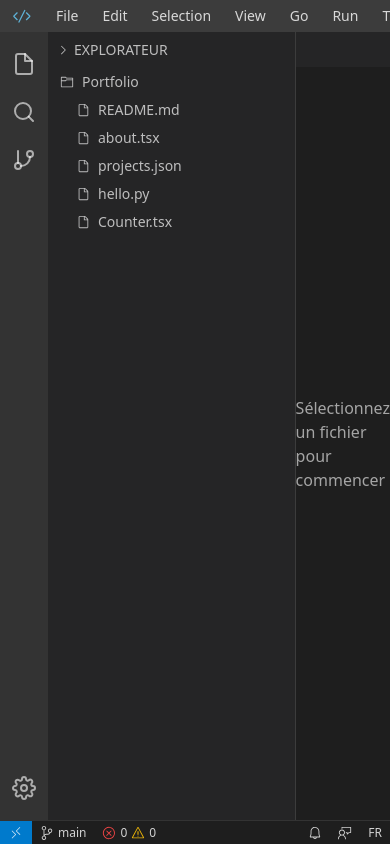
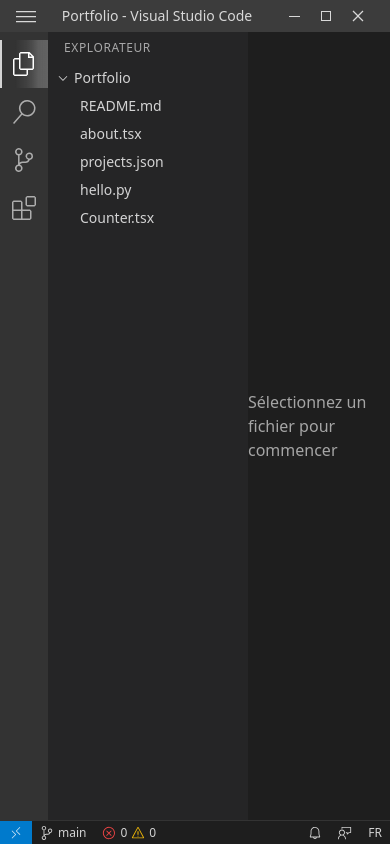
Before and after one commit to Zat-Code/portfolio, a React (Vite) app: page / in a window 390 px wide. Built offline with nearby package versions, Linux system fonts and the light colour scheme.

Commit message:
add responsive

```diff
--- a/src/App.tsx
+++ b/src/App.tsx
@@ -1,11 +1,20 @@
 import VSCodeLayout from './layouts/VSCodeLayout'
+import { FileProvider } from './context/FileContext'
+import { LanguageProvider } from './context/LanguageContext'
+import { ThemeProvider } from './context/ThemeContext'
 import './styles/editor.css'
 
 function App() {
   return (
-    <div className="w-screen h-screen overflow-hidden bg-[#1e1e1e] text-white">
-      <VSCodeLayout />
-    </div>
+    <LanguageProvider>
+      <FileProvider>
+        <ThemeProvider>
+          <div className="h-screen">
+            <VSCodeLayout />
+          </div>
+        </ThemeProvider>
+      </FileProvider>
+    </LanguageProvider>
   )
 }
 
--- a/src/components/ActivityBar/index.tsx
+++ b/src/components/ActivityBar/index.tsx
@@ -1,20 +1,46 @@
-import { FiFile, FiSearch, FiGitBranch, FiSettings } from 'react-icons/fi';
+import { VscFiles, VscSearch, VscSourceControl, VscExtensions } from 'react-icons/vsc';
 
-const ActivityBar = () => {
+interface ActivityBarProps {
+  onSidebarToggle: () => void;
+  isSidebarOpen: boolean;
+}
+
+const ActivityBar = ({ onSidebarToggle, isSidebarOpen }: ActivityBarProps) => {
   return (
-    <div className="w-12 bg-[#333333] flex flex-col items-center py-2">
-      <button className="p-3 text-white/60 hover:text-white">
-        <FiFile size={24} />
+    <div className="h-full flex flex-col items-center py-2">
+      <button
+        className={`
+          w-12 h-12 flex items-center justify-center
+          relative
+          ${isSidebarOpen
+            ? 'text-white after:absolute after:left-0 after:top-0 after:h-full after:w-[2px] after:bg-[#d4d4d4]'
+            : 'text-white/60 hover:text-white'
+          }
+          transition-all duration-200
+          hover:bg-[#2a2d2e]
+          overflow-hidden
+          group
+        `}
+        onClick={onSidebarToggle}
+      >
+        <VscFiles className="text-2xl relative z-10" />
+        <div className="absolute inset-0">
+          <div className="absolute inset-0 animate-shine-silver bg-gradient-to-r from-transparent via-[#C0C0C0]/20 to-transparent" />
+          <div className="absolute inset-0 animate-shine-silver-delayed bg-gradient-to-r from-transparent via-white/15 to-transparent" />
+          <div className="absolute inset-0 animate-shine-silver-bright bg-gradient-to-r from-transparent via-[#E8E8E8]/10 to-transparent" />
+        </div>
       </button>
-      <button className="p-3 text-white/60 hover:text-white">
-        <FiSearch size={24} />
+
+      <button className="w-12 h-12 flex items-center justify-center text-white/60 hover:text-white hover:bg-[#2a2d2e]">
+        <VscSearch className="text-2xl" />
       </button>
-      <button className="p-3 text-white/60 hover:text-white">
-        <FiGitBranch size={24} />
+
+      <button className="w-12 h-12 flex items-center justify-center text-white/60 hover:text-white hover:bg-[#2a2d2e]">
+        <VscSourceControl className="text-2xl" />
       </button>
-      <div className="flex-1" />
-      <button className="p-3 text-white/60 hover:text-white">
-        <FiSettings size={24} />
+
+      <button className="w-12 h-12 flex items-center justify-center text-white/60 hover:text-white hover:bg-[#2a2d2e]">
+        <VscExtensions className="text-2xl" />
       </button>
     </div>
   );
--- a/src/components/Editor/EditorStatusBar.tsx
+++ b/src/components/Editor/EditorStatusBar.tsx
@@ -7,7 +7,7 @@
 
 const EditorStatusBar = ({ line, column, language, encoding = 'UTF-8' }: EditorStatusBarProps) => {
   return (
-    <div className="flex items-center justify-between px-4 py-1 text-sm bg-[#1e1e1e] text-white/60 border-t border-[#333]">
+    <div className="h-6 bg-[#1e1e1e] text-white/60 text-xs flex items-center justify-between px-4 border-t border-[#333]">
       <div className="flex items-center space-x-4">
         <span>
           Ln {line}, Col {column}
--- a/src/components/Editor/index.tsx
+++ b/src/components/Editor/index.tsx
@@ -1,21 +1,9 @@
 import { useState } from 'react';
 import { useFiles } from '../../context/FileContext';
 import { useLanguage } from '../../context/LanguageContext';
-import CodeEditor from './CodeEditor';
 import EditorBlock from './EditorBlock';
 import EditorStatusBar from './EditorStatusBar';
-import CounterDemo from './demos/CounterDemo';
-
-interface EditorBlock {
-  id: string;
-  type: 'code' | 'component';
-  content: string | React.ReactNode;
-  language?: string;
-}
-
-const DEMO_COMPONENTS: Record<string, React.ReactNode> = {
-  'Counter.tsx': <CounterDemo />
-};
+import TabsBar from '../TabsBar';
 
 const Editor = () => {
   const { activeFile } = useFiles();
@@ -24,19 +12,16 @@
 
   if (!activeFile) {
     return (
-      <div className="flex-1 bg-[#1e1e1e] text-white/60 flex items-center justify-center">
-        <span>{t('select.file')}</span>
+      <div className="h-full flex items-center justify-center text-white/60">
+        {t('select.file')}
       </div>
     );
   }
 
-  const demoComponent = DEMO_COMPONENTS[activeFile.name];
-
   return (
-    <div className="flex-1 bg-[#1e1e1e] text-white/80 flex flex-col">
-      <div className="flex-1 flex overflow-hidden">
-        {/* Zone de code */}
-        <div className="flex-1 p-4 font-mono overflow-auto">
+    <div className="h-full flex flex-col">
+      <TabsBar />
+      <div className="flex-1 overflow-auto">
         <EditorBlock
           type="code"
           content={activeFile.content[language]}
@@ -44,15 +29,6 @@
           onCursorPositionChange={setCursorPosition}
         />
       </div>
-
-        {/* Zone de démo */}
-        {demoComponent && (
-          <div className="w-80 border-l border-[#333] p-4 overflow-auto">
-            {demoComponent}
-          </div>
-        )}
-      </div>
-
       <EditorStatusBar
         line={cursorPosition.line}
         column={cursorPosition.column}
--- a/src/components/MenuBar/index.tsx
+++ b/src/components/MenuBar/index.tsx
@@ -2,23 +2,41 @@
   VscChromeMinimize,
   VscChromeMaximize,
   VscChromeClose,
-  VscCode,
-  VscChevronLeft,
-  VscChevronRight,
-  VscSearch
-} from 'react-icons/vsc'
+  VscCode
+} from 'react-icons/vsc';
 
-const MenuBar = () => {
-  const menuItems = ['File', 'Edit', 'Selection', 'View', 'Go', 'Run', 'Terminal', 'Help']
+interface MenuBarProps {
+  isMobile?: boolean;
+}
+
+const MenuBar = ({ isMobile = false }: MenuBarProps) => {
+  const menuItems = ['File', 'Edit', 'Selection', 'View', 'Go', 'Run', 'Terminal', 'Help'];
+
+  if (isMobile) {
+    return (
+      <div className="py-2">
+        {menuItems.map((item) => (
+          <div
+            key={item}
+            className="px-4 py-2 text-white/80 hover:bg-[#505050]"
+          >
+            {item}
+          </div>
+        ))}
+      </div>
+    );
+  }
 
   return (
     <div className="h-8 bg-[#3c3c3c] flex items-center justify-between select-none">
       {/* Logo et Menu Items */}
-      <div className="flex items-center">
+      <div className="flex items-center flex-1">
         <div className="flex items-center px-3 hover:bg-[#505050]">
           <VscCode className="text-[#5FB2D7] text-xl" />
         </div>
 
+        {/* Menu items - cachés sur petit écran */}
+        <div className="hidden lg:flex">
           {menuItems.map((item) => (
             <button
               key={item}
@@ -28,14 +46,15 @@
             </button>
           ))}
         </div>
+      </div>
 
-      {/* Titre du projet */}
-      <div className="flex-1 text-center text-white/80 text-sm">
+      {/* Titre du projet - centré et visible sur tous les écrans */}
+      <div className="absolute left-1/2 transform -translate-x-1/2 text-white/80 text-sm truncate max-w-[200px] md:max-w-none">
         Portfolio - Visual Studio Code
       </div>
 
-      {/* Window Controls */}
-      <div className="flex">
+      {/* Window Controls - toujours visibles */}
+      <div className="flex ml-auto">
         <button className="px-3 hover:bg-[#505050] h-8 flex items-center">
           <VscChromeMinimize className="text-white/80" />
         </button>
@@ -47,7 +66,7 @@
         </button>
       </div>
     </div>
-  )
-}
+  );
+};
 
-export default MenuBar
+export default MenuBar;
--- a/src/components/Sidebar/index.tsx
+++ b/src/components/Sidebar/index.tsx
@@ -1,36 +1,30 @@
 import { useFiles } from '../../context/FileContext';
 import { useLanguage } from '../../context/LanguageContext';
-import { VscChevronRight, VscFolder, VscFile } from 'react-icons/vsc';
+import { VscChevronRight, VscChevronDown } from 'react-icons/vsc';
 
 const Sidebar = () => {
-  const { files, activeFile, setActiveFile } = useFiles();
+  const { files, setActiveFile } = useFiles();
   const { t } = useLanguage();
 
   return (
-    <div className="w-64 bg-[#252526] border-r border-[#3c3c3c]">
-      <div className="p-2 text-sm text-white/70 flex items-center">
-        <VscChevronRight className="mr-1" />
-        <span>{t('explorer')}</span>
+    <div className="h-full text-sm">
+      <div className="px-4 py-2 uppercase tracking-wider text-xs text-white/60">
+        {t('explorer')}
       </div>
 
-      <div className="px-2">
-        <div className="flex items-center p-1 text-sm text-white/70">
-          <VscFolder className="mr-2" />
+      <div className="text-white/80">
+        <div className="flex items-center px-2 py-1 hover:bg-[#2a2d2e] cursor-pointer">
+          <VscChevronDown className="mr-1" />
           <span>Portfolio</span>
         </div>
 
-        <div className="ml-4">
+        <div className="pl-6">
           {files.map((file) => (
             <div
               key={file.id}
-              className={`flex items-center p-1 text-sm cursor-pointer ${
-                activeFile?.id === file.id
-                  ? 'bg-[#37373d] text-white'
-                  : 'text-white/70 hover:bg-[#2a2d2e]'
-              }`}
+              className="flex items-center px-2 py-1 hover:bg-[#2a2d2e] cursor-pointer"
               onClick={() => setActiveFile(file)}
             >
-              <VscFile className="mr-2" />
               <span>{file.name}</span>
             </div>
           ))}
--- a/src/layouts/VSCodeLayout.tsx
+++ b/src/layouts/VSCodeLayout.tsx
@@ -3,28 +3,88 @@
 import Sidebar from '../components/Sidebar'
 import Editor from '../components/Editor'
 import StatusBar from '../components/StatusBar'
-import TabsBar from '../components/TabsBar'
-import { FileProvider } from '../context/FileContext'
-import { LanguageProvider } from '../context/LanguageContext'
+import { useState } from 'react'
+import { VscMenu, VscChromeMinimize, VscChromeMaximize, VscChromeClose } from 'react-icons/vsc'
 
 const VSCodeLayout = () => {
+  const [isSidebarOpen, setIsSidebarOpen] = useState(true);
+  const [isMobileMenuOpen, setIsMobileMenuOpen] = useState(false);
+
   return (
-    <LanguageProvider>
-      <FileProvider>
-        <div className="h-full flex flex-col">
-          <MenuBar />
-          <div className="flex-1 flex">
-            <ActivityBar />
+    <div className="h-screen flex flex-col bg-[#1e1e1e] text-white overflow-hidden">
+      {/* MenuBar mobile */}
+      <div className="lg:hidden flex items-center h-8 bg-[#3c3c3c] px-4 justify-between">
+        <button
+          onClick={() => setIsMobileMenuOpen(!isMobileMenuOpen)}
+          className="text-white/80 hover:text-white"
+        >
+          <VscMenu size={20} />
+        </button>
+
+        {/* Titre centré */}
+        <div className="text-white/80 text-sm truncate max-w-[200px]">
+          Portfolio - Visual Studio Code
+        </div>
+
+        {/* Window Controls */}
+        <div className="flex">
+          <button className="px-2 hover:bg-[#505050] h-8 flex items-center">
+            <VscChromeMinimize className="text-white/80" size={16} />
+          </button>
+          <button className="px-2 hover:bg-[#505050] h-8 flex items-center">
+            <VscChromeMaximize className="text-white/80" size={16} />
+          </button>
+          <button className="px-2 hover:bg-[#E81123] h-8 flex items-center">
+            <VscChromeClose className="text-white/80" size={16} />
+          </button>
+        </div>
+      </div>
+
+      {/* MenuBar version desktop */}
+      <div className="hidden lg:block">
+        <MenuBar />
+      </div>
+
+      {/* Menu mobile déroulant */}
+      {isMobileMenuOpen && (
+        <div className="md:hidden absolute top-12 left-0 right-0 bg-[#3c3c3c] z-50">
+          <MenuBar isMobile={true} />
+        </div>
+      )}
+
+      <div className="flex-1 flex overflow-hidden">
+        {/* ActivityBar */}
+        <div className="w-12 flex-shrink-0 bg-[#333333]">
+          <ActivityBar
+            onSidebarToggle={() => setIsSidebarOpen(!isSidebarOpen)}
+            isSidebarOpen={isSidebarOpen}
+          />
+        </div>
+
+        {/* Sidebar - avec taille responsive */}
+        <div
+          className={`
+            transition-all duration-300 ease-in-out
+            ${isSidebarOpen
+              ? 'w-[20%] min-w-[200px] max-w-[400px] opacity-100'
+              : 'w-0 opacity-0'
+            }
+            overflow-hidden flex-shrink-0 bg-[#252526]
+          `}
+        >
+          <div className="h-full" style={{ width: '20vw', minWidth: '200px' }}>
             <Sidebar />
-            <div className="flex-1 flex flex-col">
-              <TabsBar />
-              <Editor />
-            </div>
           </div>
-          <StatusBar />
         </div>
-      </FileProvider>
-    </LanguageProvider>
+
+        {/* Editor - avec flex-1 pour prendre l'espace restant */}
+        <div className="flex-1 min-w-0">
+          <Editor />
+        </div>
+      </div>
+
+      <StatusBar />
+    </div>
   );
 };
 
--- a/tailwind.config.js
+++ b/tailwind.config.js
@@ -6,9 +6,26 @@
   ],
   theme: {
     extend: {
-      spacing: {
-        'screen': '100vh',
-        'full': '100%',
+      keyframes: {
+        'shine-silver': {
+          '0%': { transform: 'translateX(-100%)' },
+          '100%': { transform: 'translateX(100%)' }
+        },
+        'shine-silver-delayed': {
+          '0%': { transform: 'translateX(-100%)' },
+          '50%': { transform: 'translateX(-100%)' },
+          '100%': { transform: 'translateX(100%)' }
+        },
+        'shine-silver-bright': {
+          '0%': { transform: 'translateX(-100%)' },
+          '25%': { transform: 'translateX(-100%)' },
+          '100%': { transform: 'translateX(100%)' }
+        }
+      },
+      animation: {
+        'shine-silver': 'shine-silver 3s linear infinite',
+        'shine-silver-delayed': 'shine-silver-delayed 3s linear infinite',
+        'shine-silver-bright': 'shine-silver-bright 3s linear infinite'
       }
     },
   },
```
Also changed, not shown: src/locales/translations.ts (+20 -2 lines). Lines whose indentation alone changed are shown as unchanged.
